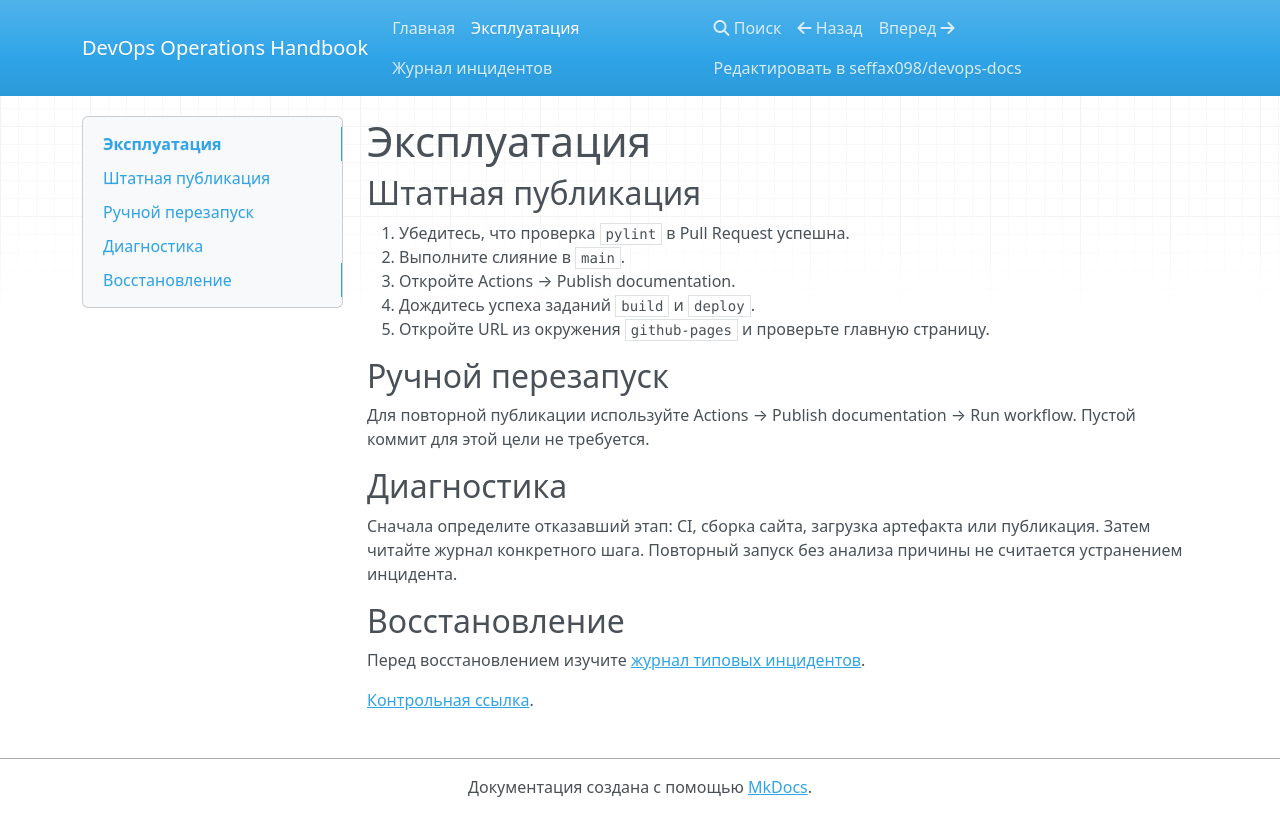
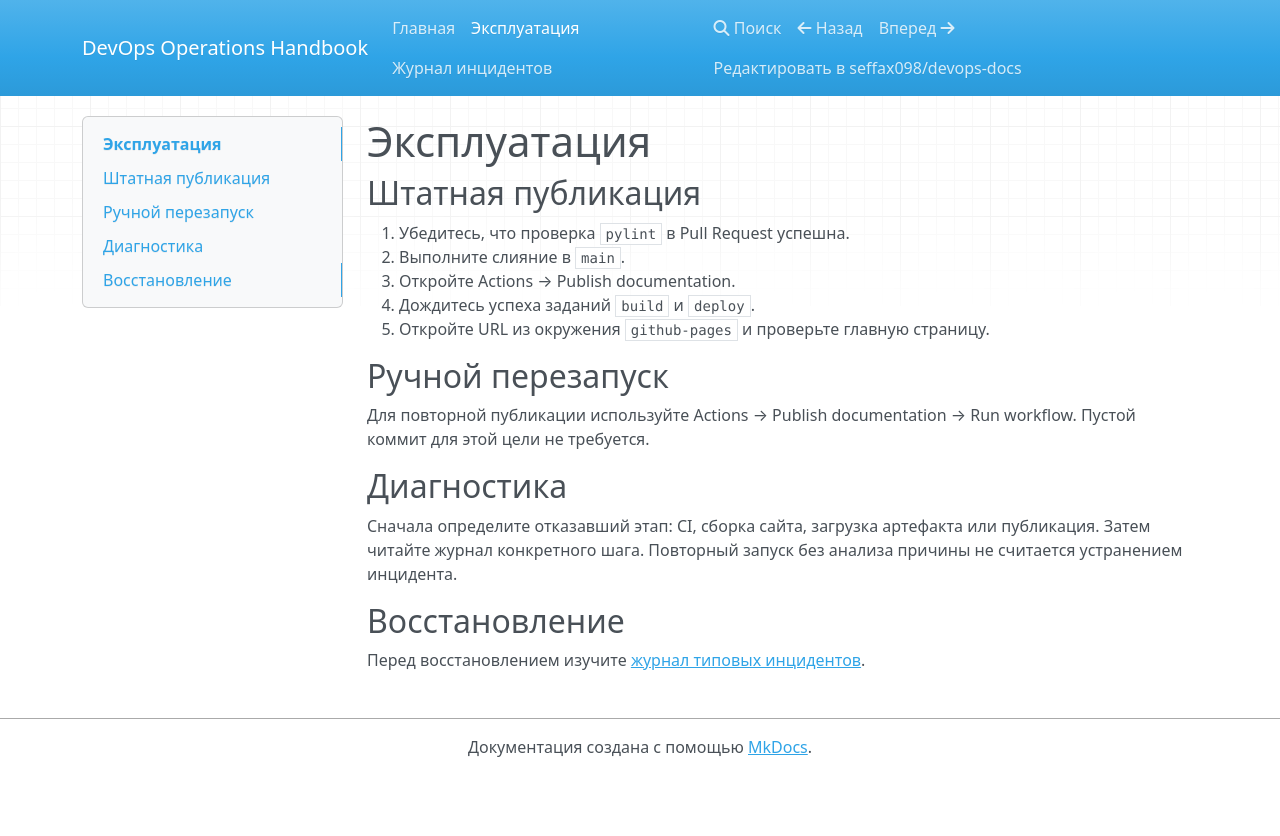
Before and after one commit to seffax098/devops-docs, an MkDocs documentation site: the page built from docs/runbook.md, in a window 1280 px wide. Shown: the top 836 px of the page. Built offline with MkDocs 1.6.1, drawn with Linux system fonts in a browser that asks for light colours; nearby versions of some CDN libraries.

Commit message:
test: remove invalid documentation link

```diff
--- a/docs/runbook.md
+++ b/docs/runbook.md
@@ -22,5 +22,3 @@ workflow.
 ## Восстановление
 
 Перед восстановлением изучите [журнал типовых инцидентов](incidents.md).
-
-[Контрольная ссылка](missing-page.md).
```
